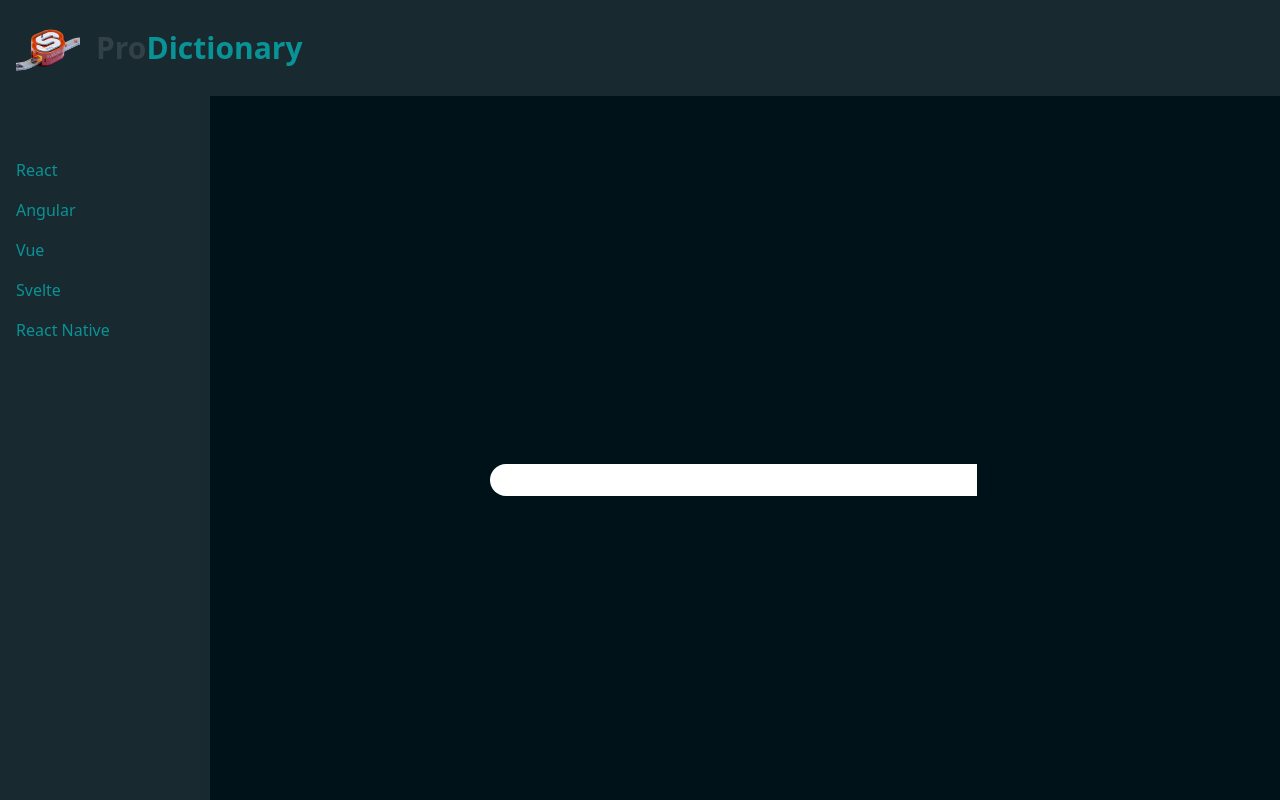
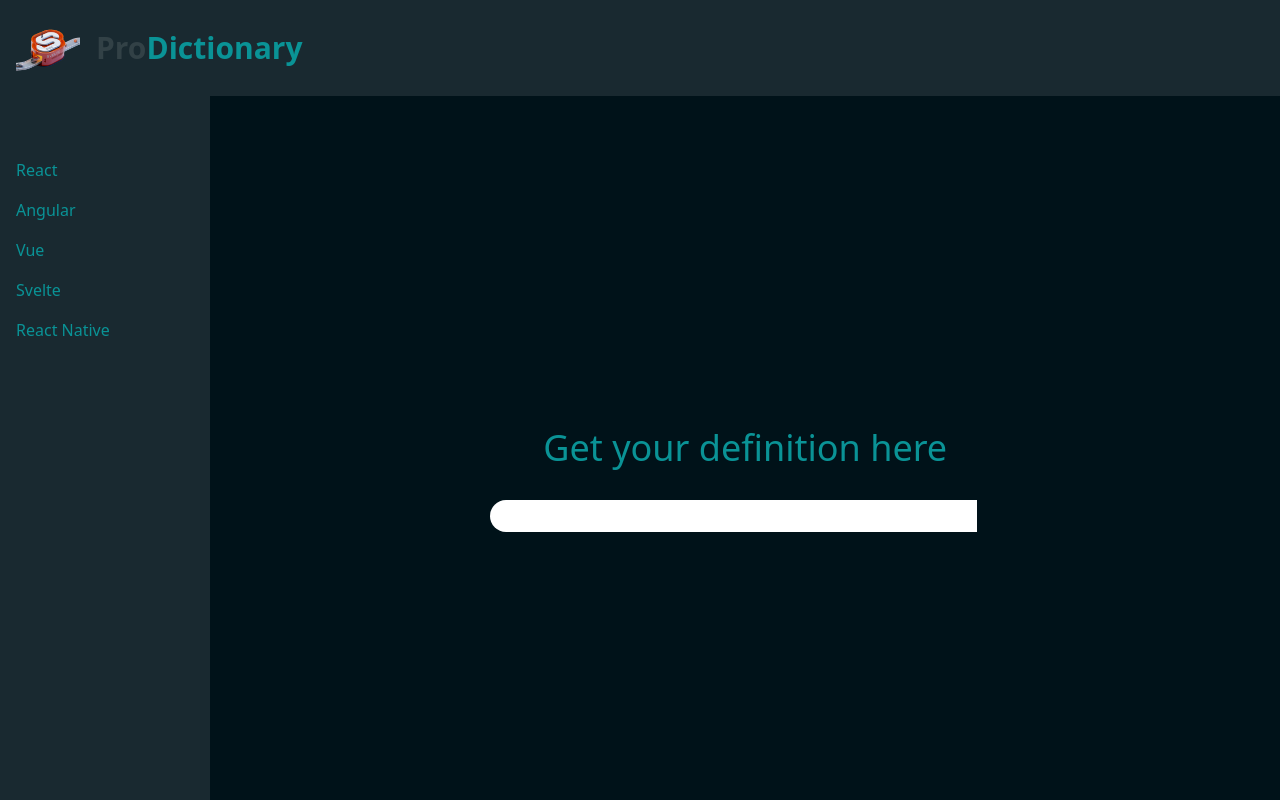
Before and after one commit to GITZMBE/ProDictionary, a SvelteKit app: page /dictionary in a window 1280 px wide. Built offline with nearby package versions, Linux system fonts and the light colour scheme; some icons are missing.

Commit message:
Close sidebar when clicking one of the links

```diff
--- a/src/components/Definition.svelte
+++ b/src/components/Definition.svelte
@@ -26,7 +26,7 @@
     <h2 class="text-tertiary font-semibold">{ meaning.partOfSpeech }</h2>
     <p>
       {#each meaning.definitions as def}
-        <span>{ def.definition }</span>
+        <span>{ def.definition } </span>
       {/each}
     </p>
     <hr class="border-secondary">
--- a/src/components/Link.svelte
+++ b/src/components/Link.svelte
@@ -1,7 +1,15 @@
 <script>
-  export let href
+  import { sidebarIsOpen } from '../routes/stores/sidebar';
+
+  export let href;
+
+  $: isOpen = $sidebarIsOpen;
+
+  const closeSidebar = () => {
+    sidebarIsOpen.set(false);
+  };
 </script>
 
-<a href={ href } class="py-2 px-4 text-nowrap hover:bg-tertiary">
+<a href={ href } on:click={closeSidebar} class="py-2 px-4 text-nowrap hover:bg-tertiary">
   <slot />
 </a>
--- a/src/routes/dictionary/+page.svelte
+++ b/src/routes/dictionary/+page.svelte
@@ -8,8 +8,9 @@
 </script>
 
 <Container>
-  <div class="w-full h-full flex justify-center items-center">
-    <div class="flex flex-grow justify-center items-center">
+  <div class="w-full h-full flex flex-col justify-center items-center gap-8">
+    <h1 class="text-4xl">Get your definition here</h1>
+    <div class="w-full flex justify-center items-center">
       <input type="text" value={inputValue} on:change={e => {inputValue = e.target.value}} class="w-full max-w-[50%] text-primary rounded-l-full outline-none px-2 py-1">
       <a href={'/dictionary/' + inputValue.trim()} class="w-6 py-1 px-2">
         <Icon icon='tdesign:search' class='text-accent hover:text-light' />
--- a/src/routes/dictionary/[slug]/+page.svelte
+++ b/src/routes/dictionary/[slug]/+page.svelte
@@ -5,7 +5,6 @@
   export let data;
   console.log(data)
 </script>
-
 
 <Container>
   {#if data?.definitions}
@@ -17,7 +16,7 @@
     {/each}
   {:else}
     <div class="w-full h-full flex justify-center items-center">
-      <h1 class="text-6xl">No Definition for "{ data.query }" found</h1>
+      <h1 class="text-6xl text-center">No Definition for "{ data.query }" found</h1>
     </div>
   {/if}
 </Container>
```
